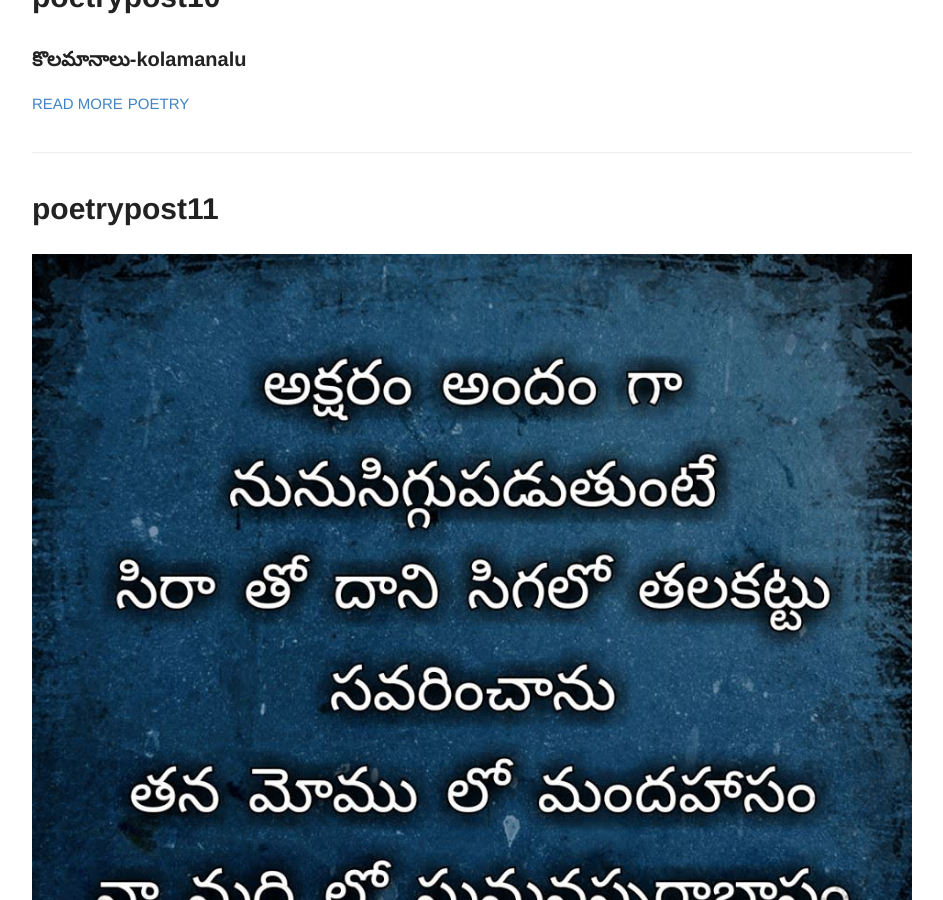
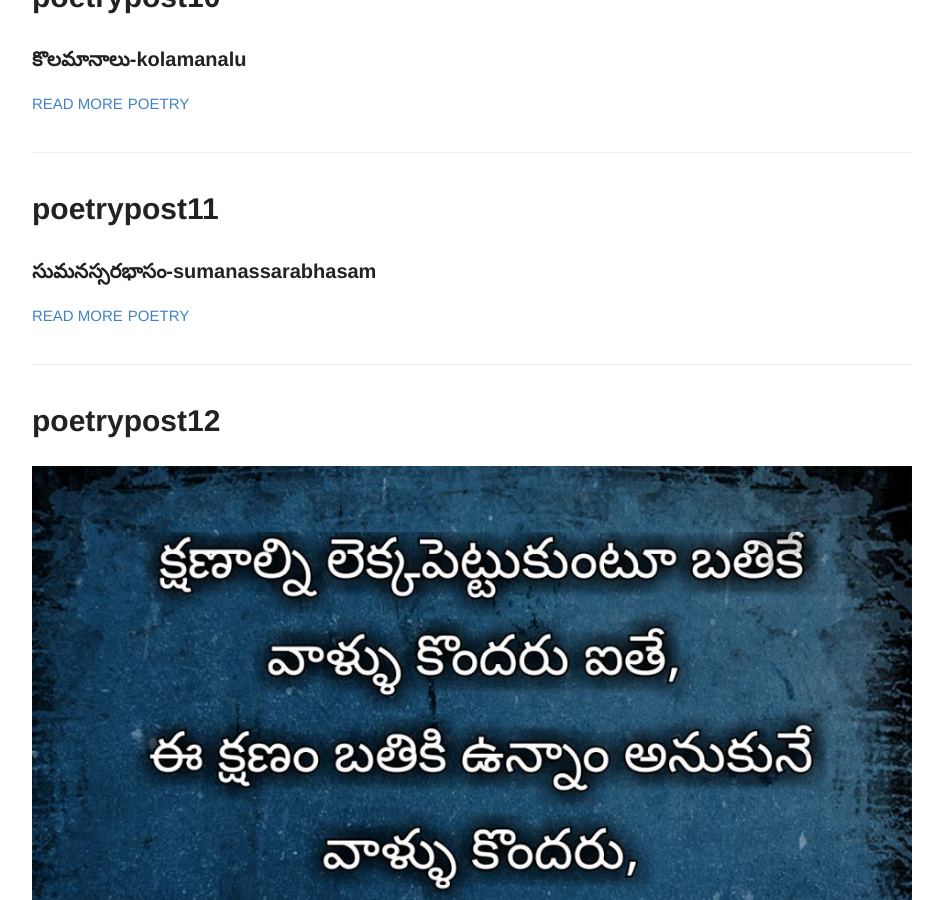
Before and after one commit to rsk/rsk.github.io, a Jekyll site: the page built from index.html, in a window 1280 px wide and 900 px high, scrolled down 8716 px. Shown: the whole window, without its empty margins (168-1111 px from the left). Built offline with Jekyll 4.4.1, drawn with Linux system fonts in a browser that asks for light colours.

Commit message:
update excerpt

```diff
--- a/_posts/2014-6-24-poetrypost11.md
+++ b/_posts/2014-6-24-poetrypost11.md
@@ -2,6 +2,7 @@
 layout: post
 title: poetrypost11
 number: 11
+excerpt: సుమనస్సరభాసం-sumanassarabhasam
 tags:
   - poetry
 
```
